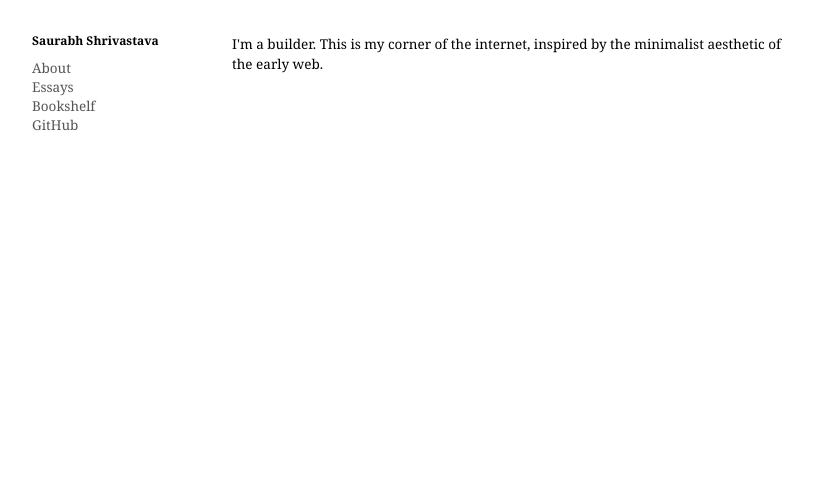
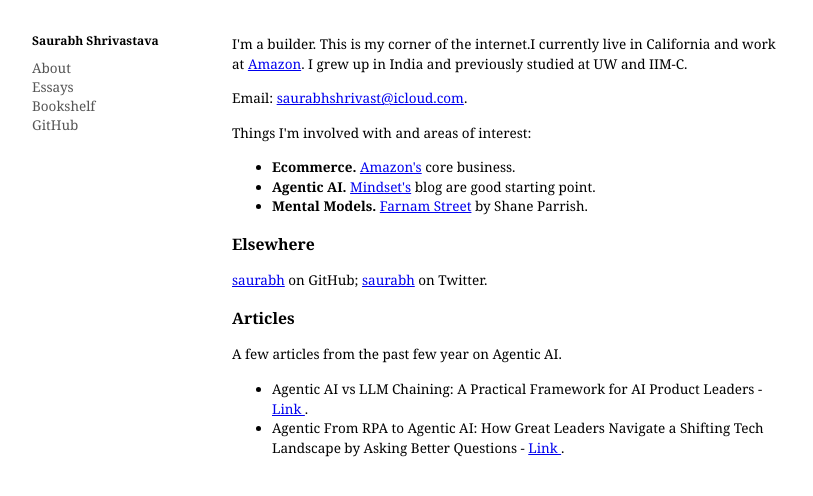
Before and after one commit to saurabhshrivastava1/saurabhshrivastava1.github.io, a Jekyll site: the page built from index.markdown, in a window 1280 px wide. Shown: the top 496 px of the page, without its empty margins (8-821 px from the left). Built offline with Jekyll 4.4.1, drawn with Linux system fonts in a browser that asks for light colours.

Commit message:
Created first essay with sidebar layout

```diff
--- a/books.markdown
+++ b/books.markdown
@@ -13,7 +13,7 @@ layout: null
 <div id="menu">
     <span class="title">Saurabh Shrivastava</span>
     <ul>
-        <li><a href="{{ '/' | relative_url }}">Home</a></li>
+        <li><a href="{{ '/' | relative_url }}">About</a></li>
         <li><a href="{{ '/essays' | relative_url }}">Essays</a></li>
         <li><a href="{{ '/books' | relative_url }}">Bookshelf</a></li>
         <li><a href="https://github.com/saurabhshrivastava1">GitHub</a></li>
--- a/essays.markdown
+++ b/essays.markdown
@@ -13,7 +13,7 @@ layout: null
 <div id="menu">
     <span class="title">Saurabh Shrivastava</span>
     <ul>
-        <li><a href="{{ '/' | relative_url }}">Home</a></li>
+        <li><a href="{{ '/' | relative_url }}">About</a></li>
         <li><a href="{{ '/essays' | relative_url }}">Essays</a></li>
         <li><a href="{{ '/books' | relative_url }}">Bookshelf</a></li>
         <li><a href="https://github.com/saurabhshrivastava1">GitHub</a></li>
--- a/index.markdown
+++ b/index.markdown
@@ -21,7 +21,31 @@ title: About
 </div>
 
 <div id="content">
-    <p>I'm a builder. This is my corner of the internet, inspired by the minimalist aesthetic of the early web.</p>
+    <p>I'm a builder. This is my corner of the internet.I currently live in California and work at <a href="https://amazon.com">Amazon</a>. I grew up in India and previously studied at UW and IIM-C.</p>
+
+<p>Email: <a href="mailto:saurabhshrivast@icloud.com">saurabhshrivast@icloud.com</a>.</p>
+
+<p>Things I'm involved with and areas of interest:</p>
+
+<ul>
+    <li><b>Ecommerce.</b> <a href="https://amazon.com">Amazon's</a> core business.</li>
+    <li><b>Agentic AI.</b> <a href="https://mindset.ai">Mindset's</a> blog are good starting point.</li>
+    <li><b>Mental Models.</b> <a href="https://fs.blog">Farnam Street</a> by Shane Parrish.</li>
+</ul>
+
+<h3>Elsewhere</h3>
+<p class="notop"><a href="https://github.com/saurabhshrivastava1">saurabh</a> on GitHub; <a href="https://twitter.com/saurabhshri11">saurabh</a> on Twitter.</p>
+
+<h3>Articles</h3>
+<p class="notop">A few articles from the past few year on Agentic AI.</p>
+
+<ul>
+    <li>Agentic AI vs LLM Chaining: A Practical Framework for AI Product Leaders - <a href="https://www.linkedin.com/pulse/agentic-ai-vs-llm-chaining-practical-framework-saurabh-shrivastava-odtqf"> Link </a> .</li>
+
+    <li>Agentic From RPA to Agentic AI: How Great Leaders Navigate a Shifting Tech Landscape by Asking Better Questions - <a href="https://www.linkedin.com/pulse/from-rpa-agentic-ai-how-great-leaders-navigate-tech-shrivastava-fyvfc"> Link </a> .</li>
+
+</ul>
+
 </div>
 
 </body>
```
